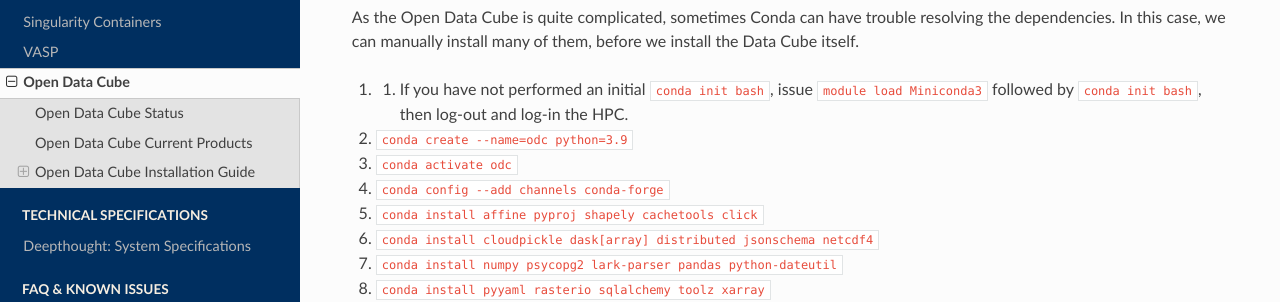
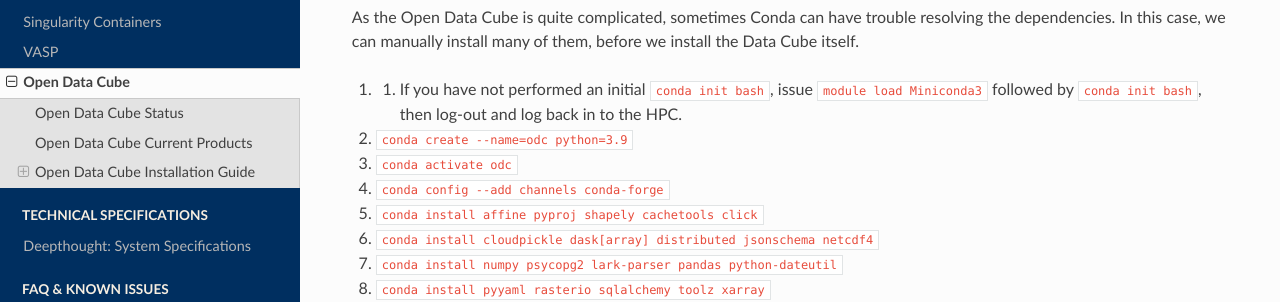
Before and after one commit to flindersuni/DeepThoughtHPC-docs, a Sphinx documentation site: the page built from docs/source/software/opendatacube.rst, in a window 1280 px wide and 900 px high, scrolled down 860 px. Shown: the part 311-613 px from the top of the window. Built offline with Sphinx 7.4.7 and the Read the Docs theme 2.0.0, drawn with Linux system fonts in a browser that asks for light colours; pages that are not in the unit, such as notebooks, are missing from menus.

Commit message:
Update opendatacube.rst

```diff
--- a/docs/source/software/opendatacube.rst
+++ b/docs/source/software/opendatacube.rst
@@ -59,7 +59,7 @@
 ^^^^^^^^^^^^^^^^^^^^^^^^^^^^^^^^^^^^^^^^^^^^^
 As the Open Data Cube is quite complicated, sometimes Conda can have trouble resolving the dependencies. In this case, we can manually install many of them, before we install the Data Cube itself.
 
-1. 1. If you have not performed an initial ``conda init bash``, issue ``module load Miniconda3`` followed by ``conda init bash``, then log-out and log-in the HPC.
+1. 1. If you have not performed an initial ``conda init bash``, issue ``module load Miniconda3`` followed by ``conda init bash``, then log-out and log back in to the HPC.
 2. ``conda create --name=odc python=3.9``
 3. ``conda activate odc``
 4. ``conda config --add channels conda-forge``
```
